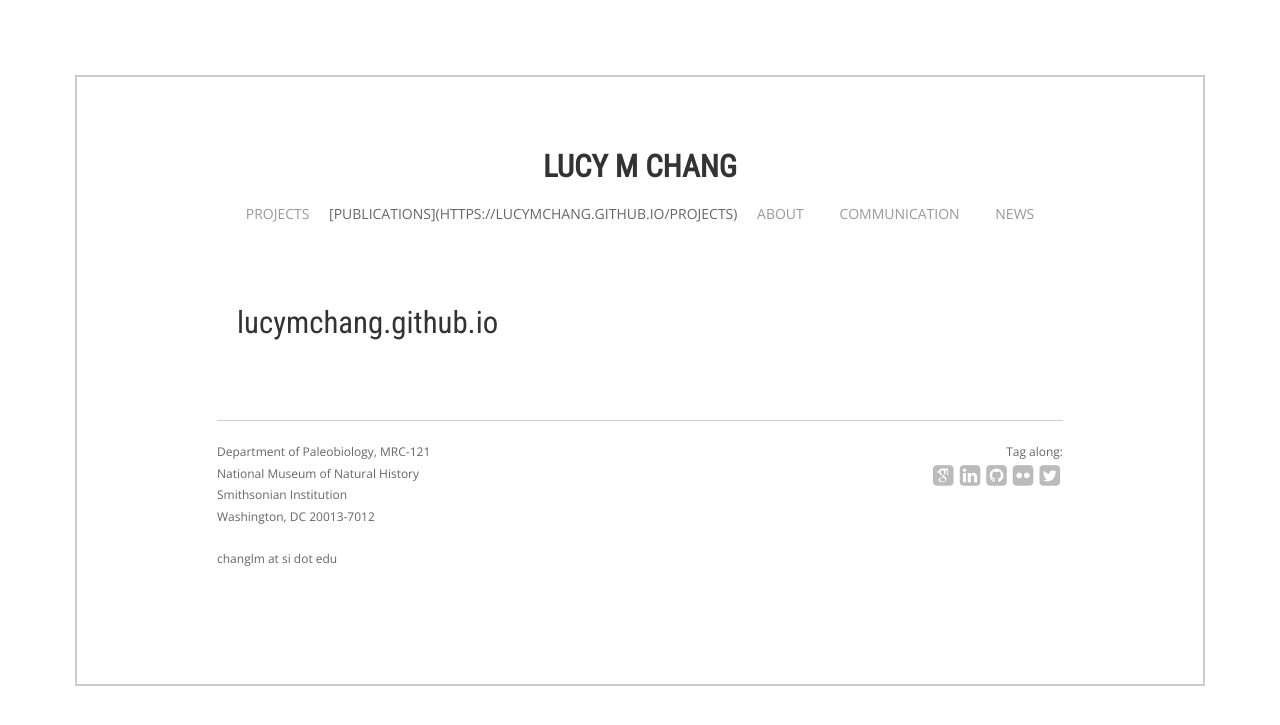
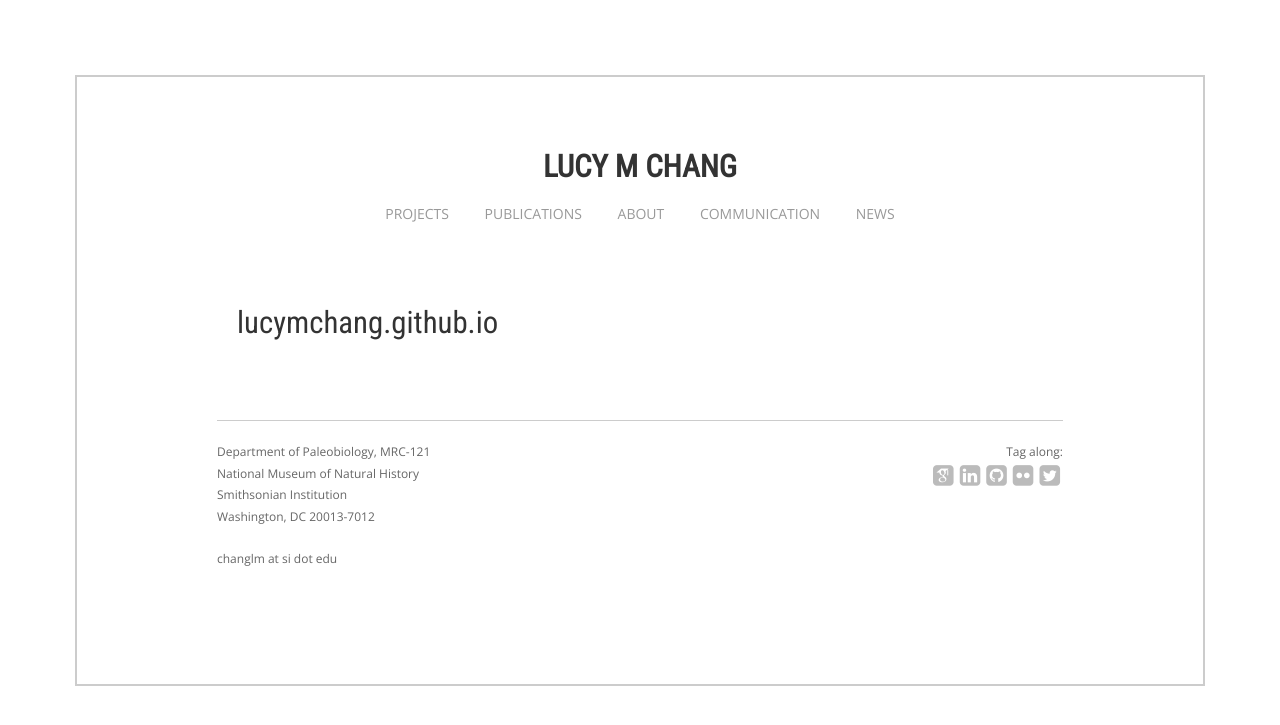
Before and after one commit to lucymchang/lucymchang.github.io, a Jekyll site: the page built from README.md, in a window 1280 px wide. Shown: the top 725 px of the page. Built offline with Jekyll 4.4.1, drawn with Linux system fonts in a browser that asks for light colours; nearby versions of some CDN libraries; some web fonts are replaced; our own code applies the rules of GitHub Pages for plain Markdown files.

Commit message:
Fix nav urls

```diff
--- a/_layouts/default.html
+++ b/_layouts/default.html
@@ -18,14 +18,14 @@
 <div id="container">
 
 <header>
-<h1><a href="../about/">Lucy M Chang</a></h1>
+<h1><a href="{{ "about" | absolute_url }}">Lucy M Chang</a></h1>
 <nav>
   <ul>
-    <li><a href="../projects/"{% if page.title == "Projects" %} class="active"{% endif %}>projects</a></li>
-    <li>[publications]({{ "projects" | absolute_url }}){% if page.title == "Publications" %}{:.active}{% endif %}</li>
-    <li><a href="../about/"{% if page.title == "About" %} class="active"{% endif %}>about</a></li>
-    <li><a href="../communication/"{% if page.title == "Communication" %} class="active"{% endif %}>communication</a></li>
-    <li><a href="../news/"{% if page.title == "News" %} class="active"{% endif %}>news</a></li>
+    <li><a href="{{ "projects" | absolute_url }}"{% if page.title == "Projects" %} class="active"{% endif %}>projects</a></li>
+    <li><a href="{{ "publications" | absolute_url }}"{% if page.title == "Publications" %} class="active"{% endif %}>publications</a></li>
+    <li><a href="{{ "about" | absolute_url }}"{% if page.title == "About" %} class="active"{% endif %}>about</a></li>
+    <li><a href="{{ "communication" | absolute_url }}"{% if page.title == "Communication" %} class="active"{% endif %}>communication</a></li>
+    <li><a href="{{ "news" | absolute_url }}"{% if page.title == "News" %} class="active"{% endif %}>news</a></li>
   </ul>
 </nav>
 </header>
```
